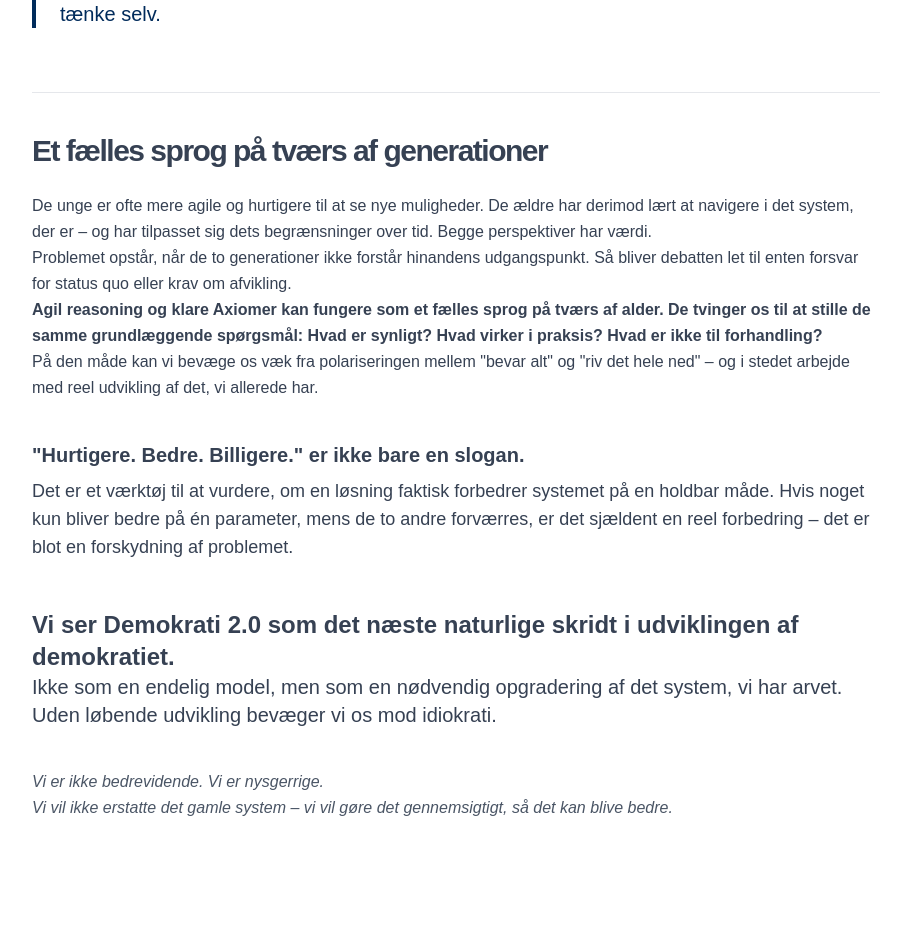
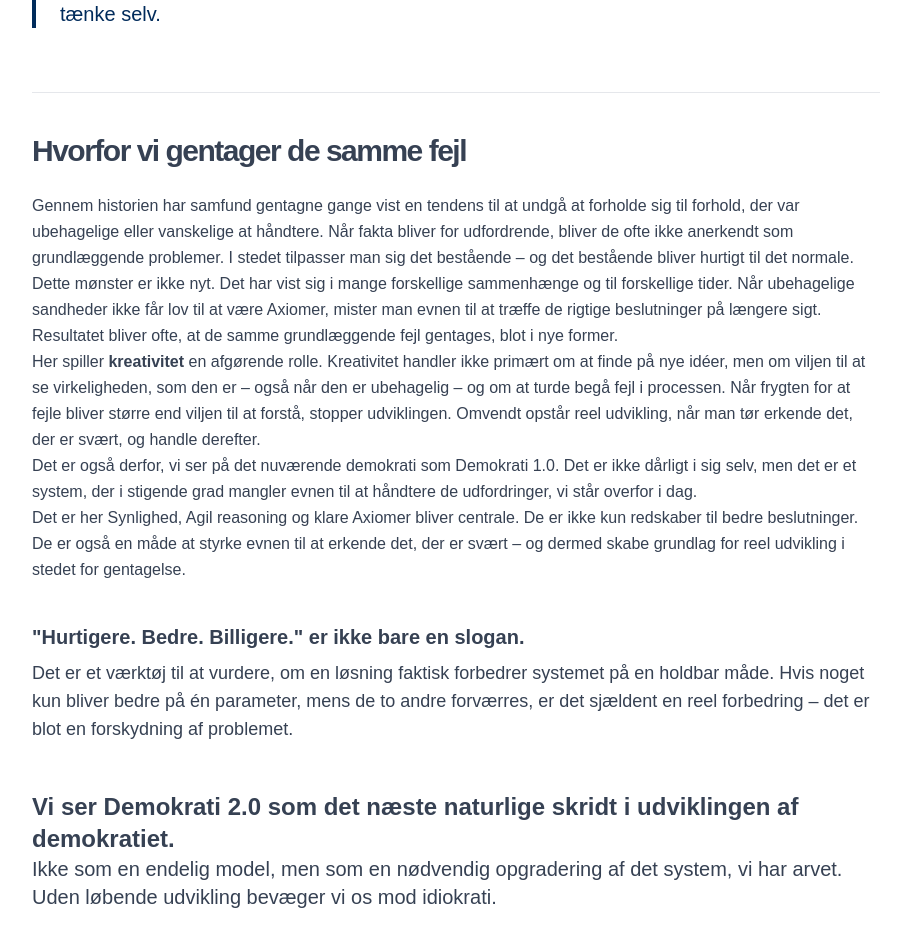
Before and after one commit to synlighed-nu/synlighed-nu-clean, a Next.js app: page /vores-grundlag in a window 1280 px wide. Shown: the part 800-1730 px from the top of the page, without its empty margins (184-1085 px from the left). Before the commit the page ends 1701 px from the top, so only its background shows below. Built offline with nearby package versions, Linux system fonts and the light colour scheme.

Commit message:
Update page.tsx

```diff
--- a/app/vores-grundlag/page.tsx
+++ b/app/vores-grundlag/page.tsx
@@ -24,7 +24,17 @@ Agil reasoning – når virkeligheden er kendt, skal vi kunne handle hurtigt og
 
 Axiom – nogle få grundlæggende regler der aldrig må forhandles væk.
 
-Hurtigere. Bedre. Billigere. er ikke bare en slogan. Det er et værktøj til at vurdere, om en løsning faktisk forbedrer systemet på en holdbar måde.
+Gennem historien har samfund gentagne gange vist en tendens til at undgå at forholde sig til forhold, der var ubehagelige eller vanskelige at håndtere. Når fakta bliver for udfordrende, bliver de ofte ikke anerkendt som grundlæggende problemer. I stedet tilpasser man sig det bestående – og det bestående bliver hurtigt til det normale.
+
+Dette mønster er ikke nyt. Det har vist sig i mange forskellige sammenhænge og til forskellige tider. Når ubehagelige sandheder ikke får lov til at være Axiomer, mister man evnen til at træffe de rigtige beslutninger på længere sigt. Resultatet bliver ofte, at de samme grundlæggende fejl gentages, blot i nye former.
+
+Her spiller kreativitet en afgørende rolle. Kreativitet handler ikke primært om at finde på nye idéer, men om viljen til at se virkeligheden, som den er – også når den er ubehagelig – og om at turde begå fejl i processen. Når frygten for at fejle bliver større end viljen til at forstå, stopper udviklingen. Omvendt opstår reel udvikling, når man tør erkende det, der er svært, og handle derefter.
+
+Det er også derfor, vi ser på det nuværende demokrati som Demokrati 1.0. Det er ikke dårligt i sig selv, men det er et system, der i stigende grad mangler evnen til at håndtere de udfordringer, vi står overfor i dag.
+
+Det er her Synlighed, Agil reasoning og klare Axiomer bliver centrale. De er ikke kun redskaber til bedre beslutninger. De er også en måde at styrke evnen til at erkende det, der er svært – og dermed skabe grundlag for reel udvikling i stedet for gentagelse.
+
+"Hurtigere. Bedre. Billigere." er ikke bare en slogan. Det er et værktøj til at vurdere, om en løsning faktisk forbedrer systemet på en holdbar måde.
 
 Vi ser Demokrati 2.0 som det næste naturlige skridt i udviklingen af demokratiet. Ikke som en endelig model, men som en nødvendig opgradering af det system, vi har arvet. Uden løbende udvikling bevæger vi os mod idiokrati.
 
@@ -73,31 +83,34 @@ Vi er ikke bedrevidende. Vi er nysgerrige. Vi vil ikke erstatte det gamle system
             </p>
           </div>
 
-          {/* NYT AFSNIT: GENERATIONER */}
+          {/* NYT AFSNIT: HVORFOR VI GENTAGER DE SAMME FEJL */}
           <section className="mt-16 border-t border-gray-200 pt-10">
-            <h2 className="text-3xl font-bold tracking-tighter mb-6">Et fælles sprog på tværs af generationer</h2>
+            <h2 className="text-3xl font-bold tracking-tighter mb-6">Hvorfor vi gentager de samme fejl</h2>
 
             <div className="prose prose-lg text-gray-700">
               <p>
-                De unge er ofte mere agile og hurtigere til at se nye muligheder. De ældre har derimod lært at navigere i det system, der er – og har tilpasset sig dets begrænsninger over tid. Begge perspektiver har værdi.
+                Gennem historien har samfund gentagne gange vist en tendens til at undgå at forholde sig til forhold, der var ubehagelige eller vanskelige at håndtere. Når fakta bliver for udfordrende, bliver de ofte ikke anerkendt som grundlæggende problemer. I stedet tilpasser man sig det bestående – og det bestående bliver hurtigt til det normale.
               </p>
 
               <p>
-                Problemet opstår, når de to generationer ikke forstår hinandens udgangspunkt. Så bliver debatten let til enten forsvar for status quo eller krav om afvikling.
-              </p>
-
-              <p className="font-semibold">
-                Agil reasoning og klare Axiomer kan fungere som et fælles sprog på tværs af alder.
-                De tvinger os til at stille de samme grundlæggende spørgsmål: Hvad er synligt? Hvad virker i praksis? Hvad er ikke til forhandling?
+                Dette mønster er ikke nyt. Det har vist sig i mange forskellige sammenhænge og til forskellige tider. Når ubehagelige sandheder ikke får lov til at være Axiomer, mister man evnen til at træffe de rigtige beslutninger på længere sigt. Resultatet bliver ofte, at de samme grundlæggende fejl gentages, blot i nye former.
               </p>
 
               <p>
-                På den måde kan vi bevæge os væk fra polariseringen mellem "bevar alt" og "riv det hele ned" – og i stedet arbejde med reel udvikling af det, vi allerede har.
+                Her spiller <strong>kreativitet</strong> en afgørende rolle. Kreativitet handler ikke primært om at finde på nye idéer, men om viljen til at se virkeligheden, som den er – også når den er ubehagelig – og om at turde begå fejl i processen. Når frygten for at fejle bliver større end viljen til at forstå, stopper udviklingen. Omvendt opstår reel udvikling, når man tør erkende det, der er svært, og handle derefter.
+              </p>
+
+              <p>
+                Det er også derfor, vi ser på det nuværende demokrati som Demokrati 1.0. Det er ikke dårligt i sig selv, men det er et system, der i stigende grad mangler evnen til at håndtere de udfordringer, vi står overfor i dag.
+              </p>
+
+              <p>
+                Det er her Synlighed, Agil reasoning og klare Axiomer bliver centrale. De er ikke kun redskaber til bedre beslutninger. De er også en måde at styrke evnen til at erkende det, der er svært – og dermed skabe grundlag for reel udvikling i stedet for gentagelse.
               </p>
             </div>
           </section>
 
-          {/* Ny kort forklaring af sloganet */}
+          {/* Forklaring af sloganet */}
           <div className="mt-10">
             <p className="text-xl font-semibold">
               "Hurtigere. Bedre. Billigere." er ikke bare en slogan.
```
